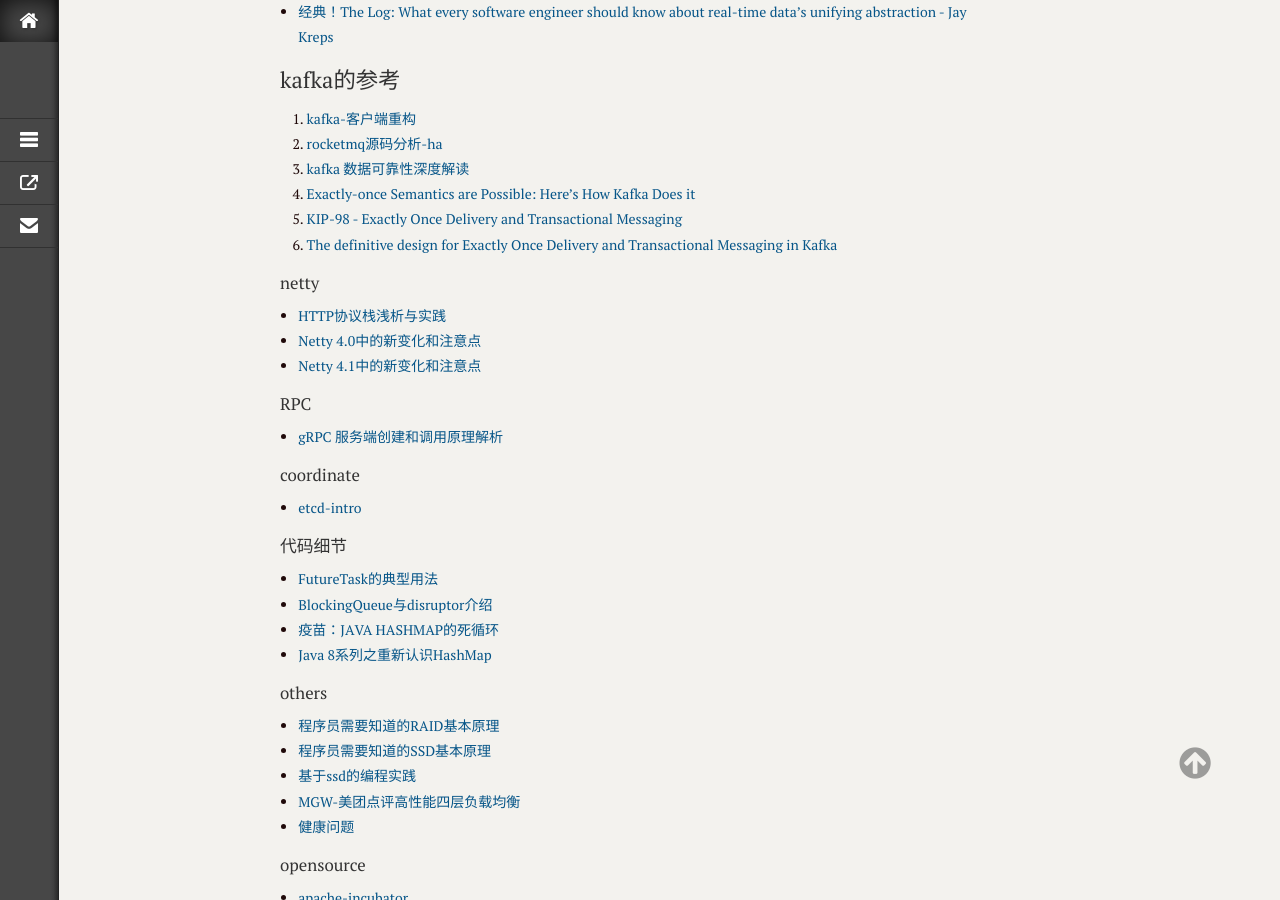
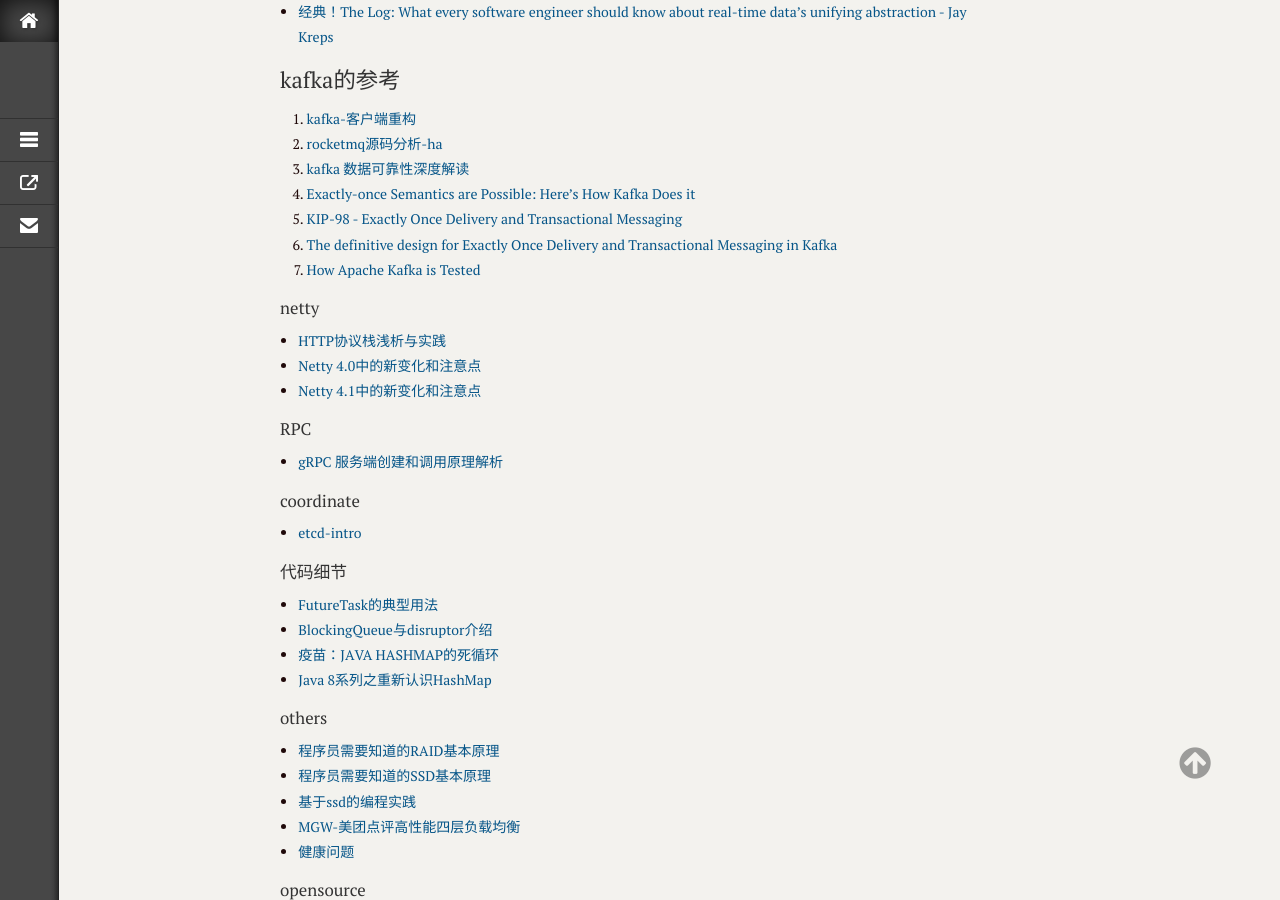
Before and after one commit to xmtsui/blog, a Jekyll site: the page built from _posts/2017/2017-03-14-readqueue-01.md, in a window 1280 px wide and 900 px high, scrolled down 1941 px. Built offline with Jekyll 4.4.1, drawn with Linux system fonts in a browser that asks for light colours; comment, search, counter and statistics services are not loaded.

Commit message:
modify by quickcommint

```diff
--- a/_posts/2017/2017-03-14-readqueue-01.md
+++ b/_posts/2017/2017-03-14-readqueue-01.md
@@ -85,6 +85,7 @@
 4. [Exactly-once Semantics are Possible: Here’s How Kafka Does it](https://www.confluent.io/blog/exactly-once-semantics-are-possible-heres-how-apache-kafka-does-it/)
 5. [KIP-98 - Exactly Once Delivery and Transactional Messaging](https://cwiki.apache.org/confluence/display/KAFKA/KIP-98+-+Exactly+Once+Delivery+and+Transactional+Messaging)
 6. [The definitive design for Exactly Once Delivery and Transactional Messaging in Kafka](https://docs.google.com/document/d/11Jqy_GjUGtdXJK94XGsEIK7CP1SnQGdp2eF0wSw9ra8/edit#heading=h.xq0ee1vnpz4o)
+7. [How Apache Kafka is Tested](https://www.confluent.io/blog/apache-kafka-tested/)
 
 #### netty
 * [HTTP协议栈浅析与实践](http://www.cnblogs.com/cyfonly/p/5616493.html)
```
